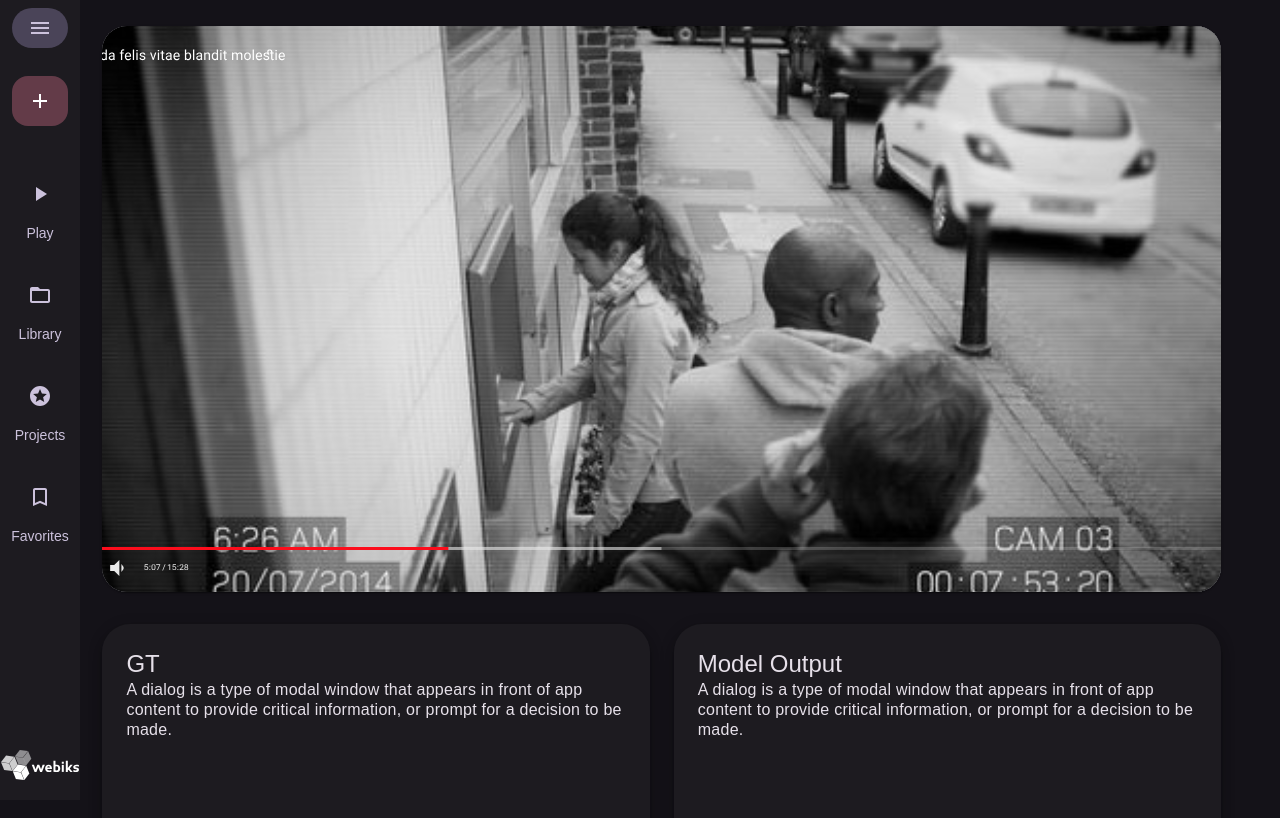
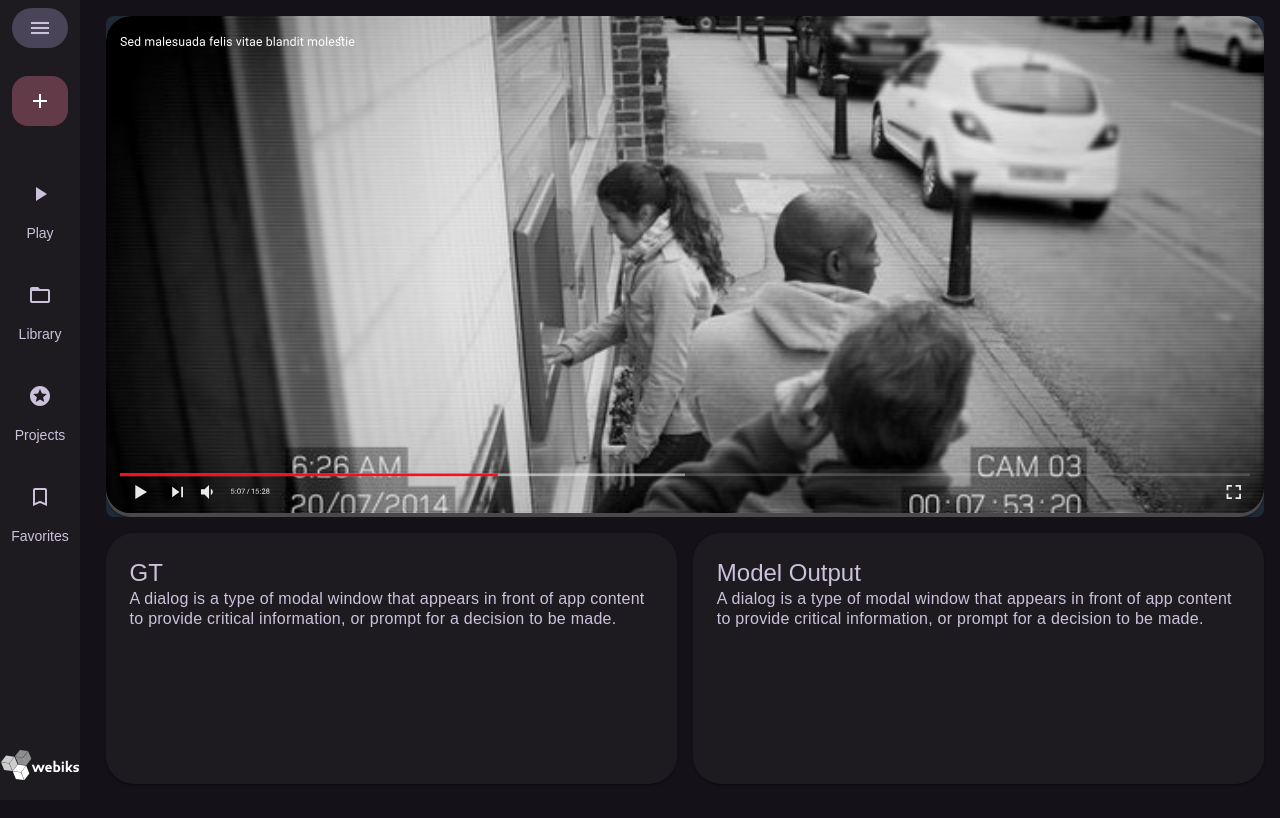
Before and after one commit to Omriwebiks/v2t-demo, a React (Vite) app in the folder client/: page / in a window 1280 px wide. Shown: the top 818 px of the page. Built offline with nearby package versions, Linux system fonts and the light colour scheme.

Commit message:
style(HomePage): adjust video and info cards layout

```diff
--- a/client/src/App.tsx
+++ b/client/src/App.tsx
@@ -17,9 +17,7 @@ function App() {
       <SideBar />
       <div
         style={{
-          marginTop: "2%",
-          marginLeft: isMobile ? "5%" : "8%",
-          flex: 1,
+          marginLeft: "7%",
         }}
       >
         {<AppRouter />}
--- a/client/src/components/InfroCard.tsx
+++ b/client/src/components/InfoCard.tsx
@@ -9,16 +9,12 @@ interface InfoCardProps {
 const InfoCard: React.FC<InfoCardProps> = ({ title, content }) => {
   return (
     <Paper
-      elevation={8}
       sx={{
-        flex: "1 1 auto",
-        maxWidth: { xs: "100%", md: "45%", lg: "50%" },
-        height: "auto",
         p: 3,
         borderRadius: "28px",
-        bgcolor: "#1D1B20",
+        bgcolor: "secondary.main",
         overflow: "clip",
-        color: "#E6E0E9",
+        color: "info.main",
         boxSizing: "border-box",
       }}
     >
@@ -26,7 +22,7 @@ const InfoCard: React.FC<InfoCardProps> = ({ title, content }) => {
         variant="h6"
         sx={{
           lineHeight: "32px",
-          fontSize: { xs: "1.25rem", md: "1.5rem" },
+          fontSize: { md: "1.5rem" },
         }}
       >
         {title}
@@ -35,7 +31,7 @@ const InfoCard: React.FC<InfoCardProps> = ({ title, content }) => {
         sx={{
           lineHeight: "20px",
           letterSpacing: "0.25px",
-          fontSize: { xs: "0.875rem", md: "1rem" },
+          fontSize: { md: "1rem" },
         }}
       >
         {content}
--- a/client/src/components/VideoPlayer.tsx
+++ b/client/src/components/VideoPlayer.tsx
@@ -1,20 +1,17 @@
 import { Paper } from "@mui/material";
 
-export default function VideoPlayer({
-  src,
-  alt,
-}: {
+interface VideoPlayerProps {
   src: string;
   alt: string;
-}) {
+}
+
+export default function VideoPlayer({ src, alt }: VideoPlayerProps) {
   return (
     <Paper
       sx={{
-        height: "566px",
-        width: "100%",
         borderRadius: "25px",
         overflow: "hidden",
-        bgcolor: "#e9ecef",
+        bgcolor: "secondary.light",
       }}
     >
       <img
--- a/client/src/pages/home/HomePage.tsx
+++ b/client/src/pages/home/HomePage.tsx
@@ -1,42 +1,64 @@
 import React from "react";
 import { Box } from "@mui/material";
-import InfroCard from "../../components/InfroCard";
+import InfroCard from "../../components/InfoCard";
 import VideoPlayer from "../../components/VideoPlayer";
 import exPhoto from "../../assets/exPhoto.svg";
+
+const data = {
+  video: {
+    src: exPhoto,
+    alt: "video content",
+  },
+  cards: [
+    {
+      title: "GT",
+      content:
+        "A dialog is a type of modal window that appears in front of app content to provide critical information, or prompt for a decision to be made.",
+    },
+    {
+      title: "Model Output",
+      content:
+        "A dialog is a type of modal window that appears in front of app content to provide critical information, or prompt for a decision to be made.",
+    },
+  ],
+};
 
 const HomePage: React.FC = () => {
   return (
     <Box
       sx={{
+        height: "100vh",
         display: "flex",
         flexDirection: "column",
-        gap: 4,
-        width: "95%",
+        gap: 2,
+        p: 2,
+        boxSizing: "border-box", // חשוב להוסיף כדי שהפדינג לא יגרום לגלילה
       }}
     >
-      <VideoPlayer src={exPhoto} alt="video content" />
+      {/* Video Player */}
+      <Box
+        sx={{
+          width: "100%",
+          flex: "2", // יקבל 2 חלקים מהמקום הפנוי
+          borderRadius: 2,
+          overflow: "hidden",
+          backgroundColor: "#1F2937",
+        }}
+      >
+        <VideoPlayer src={data.video.src} alt={data.video.alt} />
+      </Box>
 
+      {/* Info Cards */}
       <Box
         sx={{
           display: "flex",
-          gap: 3,
-          flexDirection: { xs: "column", md: "row" },
-          height: { xs: "auto", md: "28vh" },
+          gap: 2,
+          width: "100%",
+          flex: "1", // יקבל חלק 1 מהמקום הפנוי
         }}
       >
-        {[
-          {
-            title: "GT",
-            content:
-              "A dialog is a type of modal window that appears in front of app content to provide critical information, or prompt for a decision to be made.",
-          },
-          {
-            title: "Model Output",
-            content:
-              "A dialog is a type of modal window that appears in front of app content to provide critical information, or prompt for a decision to be made.",
-          },
-        ].map((card, index) => (
-          <InfroCard key={index} title={card.title} content={card.content} />
+        {data.cards.map((card) => (
+          <InfroCard title={card.title} content={card.content} />
         ))}
       </Box>
     </Box>
```
